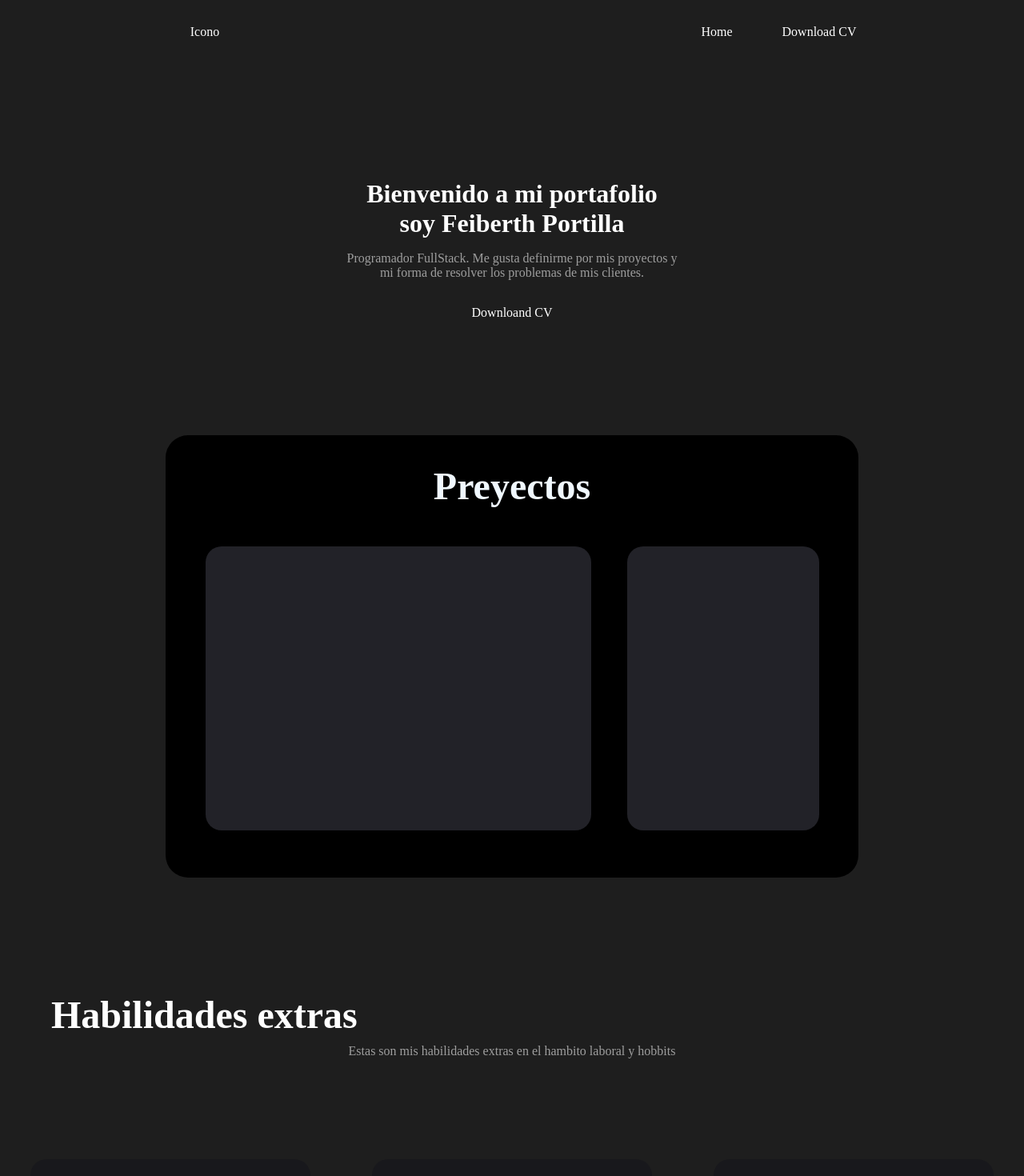
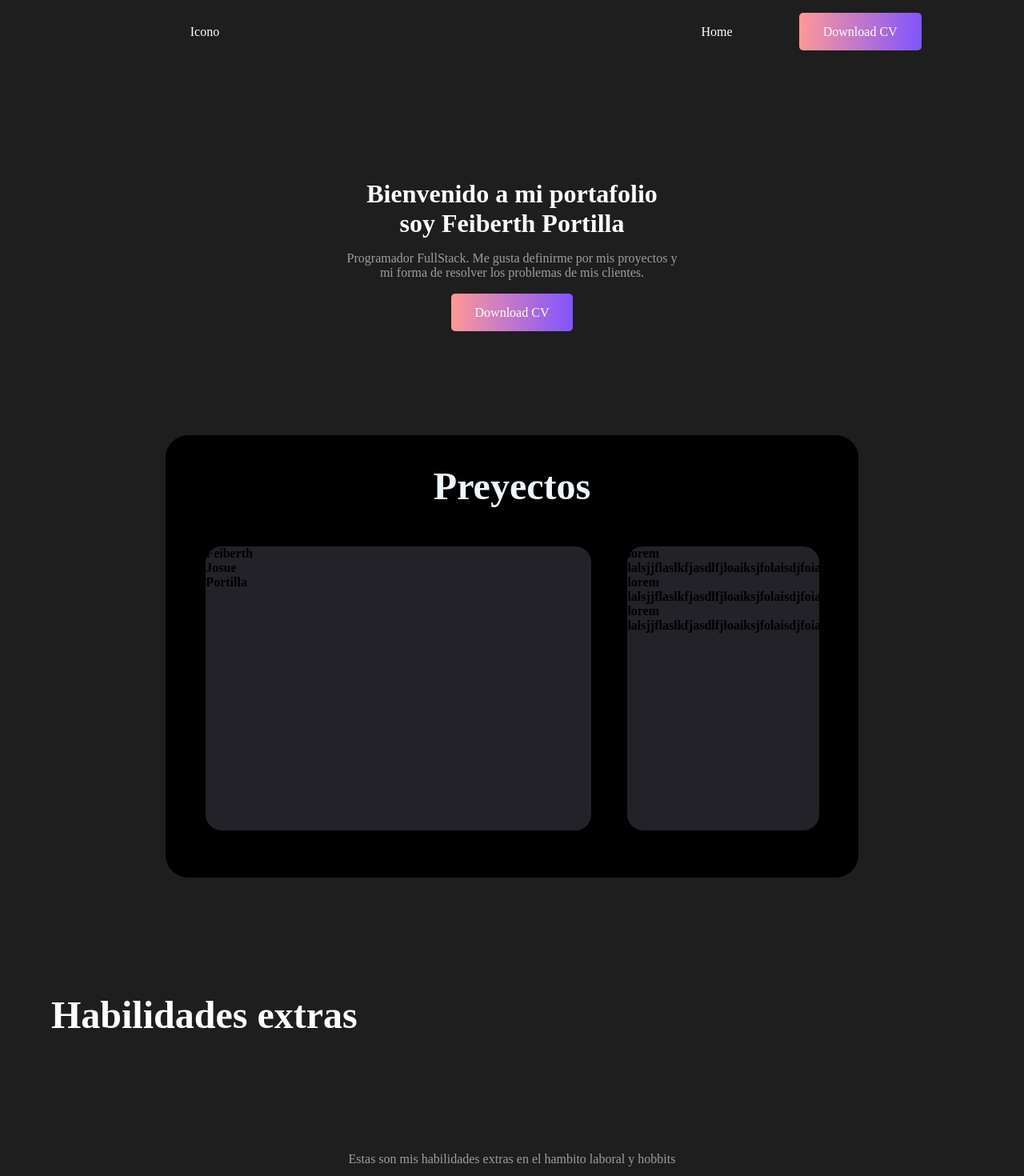
Before and after one commit to Feishop23/Portafolio_new, a React (Vite) app: page / in a window 1280 px wide. Shown: the top 1470 px of the page at 80% size. Built offline with nearby package versions, Linux system fonts and the light colour scheme.

Commit message:
Solo falta hacer el slider de Proyectos

```diff
--- a/package.json
+++ b/package.json
@@ -9,6 +9,7 @@
     "preview": "vite preview"
   },
   "dependencies": {
+    "axios": "^1.2.0",
     "react": "^18.2.0",
     "react-dom": "^18.2.0"
   },
--- /dev/null
+++ b/src/componentes/Card/CardsSkills.jsx
@@ -0,0 +1,31 @@
+import React from 'react'
+import Skills from './Skills'
+
+const cards = [
+    {
+      id: 1,
+      title: ' Feiberth',
+      description: 'lorem lalsjjflaslkfjasdlfjloaiksjfolaisdjfoiasdjf'
+    },
+    {
+      id: 2,
+      title: ' Josue',
+      description: 'lorem lalsjjflaslkfjasdlfjloaiksjfolaisdjfoiasdjf'
+    },
+    {
+      id: 3,
+      title: ' Portilla',
+      description: 'lorem lalsjjflaslkfjasdlfjloaiksjfolaisdjfoiasdjf'
+    },
+  ]
+const CardsSkills = () => {
+  return (
+    <div >
+        {cards.map(card => (
+            <Skills key={card.id} title={card.title}/>
+        ))}
+    </div>
+  )
+}
+
+export default CardsSkills
--- /dev/null
+++ b/src/componentes/Card/CardsSkills2.jsx
@@ -0,0 +1,31 @@
+import React from 'react'
+import Skills from './Skills'
+
+const CardsSkills2 = () => {
+    const cards = [
+        {
+          id: 1,
+          title: ' Feiberth',
+          description: 'lorem lalsjjflaslkfjasdlfjloaiksjfolaisdjfoiasdjf'
+        },
+        {
+          id: 2,
+          title: ' Josue',
+          description: 'lorem lalsjjflaslkfjasdlfjloaiksjfolaisdjfoiasdjf'
+        },
+        {
+          id: 3,
+          title: ' Portilla',
+          description: 'lorem lalsjjflaslkfjasdlfjloaiksjfolaisdjfoiasdjf'
+        },
+      ]
+  return (
+    <div >
+        {cards?.map(card => (
+            <Skills key={card.id} title={card.description} />
+        ))}
+    </div>
+  )
+}
+
+export default CardsSkills2
--- /dev/null
+++ b/src/componentes/Card/Skills.jsx
@@ -0,0 +1,12 @@
+import React from 'react'
+
+
+const Skills = ({title}) => {
+  return (
+    <div>
+        <h4>{title}</h4>
+    </div>
+  )
+}
+
+export default Skills
--- a/src/componentes/Objetos/Barra.jsx
+++ b/src/componentes/Objetos/Barra.jsx
@@ -8,7 +8,7 @@ const Barra = () => {
 
             <ul>
                 <li><a href="">Home</a></li>
-                <li><a href="">Download CV</a></li>
+                <li className='Btn_download'><a download='Feiberth Cv' href='./Cv.pdf'>Download CV</a></li>
             </ul>
         </div>
     </div>
--- a/src/componentes/Objetos/Concepto.jsx
+++ b/src/componentes/Objetos/Concepto.jsx
@@ -9,7 +9,7 @@ const Concepto = () => {
         <p>Es un mundo muy abierto cuando se trata de tecnologia y creacion, el concepto que mas me encanta sobre el tema es "Tienes la libertad de hacer y desacer el mundo tecnologico como gustes"</p>
         <div className="Btn_concept">
             <ul>
-                <li><a href="">Downloand CV</a></li>
+                <li className='Btn_download'><a download='Feiberth Cv' href='./Cv.pdf'>Download CV</a></li>
             </ul>
         </div>
       </div>
--- a/src/componentes/Objetos/Cuadros/Cuadros.jsx
+++ b/src/componentes/Objetos/Cuadros/Cuadros.jsx
@@ -1,11 +1,21 @@
 import React from 'react'
+import CardsSkills from '../../Card/CardsSkills';
+import CardsSkills2 from '../../Card/CardsSkills2';
 import '../Style/Style.css'
+
+
 export const Cuadros = () => {
+
   return (
     <div>
          <div className='Contenedor-cuadros-grices'>
-                  <div className="cuadros-gris-1"></div>
-                  <div className="cuadros-gris-2"></div>
+
+                  <div className="cuadros-gris-1">
+                    <CardsSkills/>
+                  </div>
+                  <div className="cuadros-gris-2">
+                    <CardsSkills2/>
+                  </div>
                 </div>
     </div>
   )
--- a/src/componentes/Objetos/Formulario.jsx
+++ b/src/componentes/Objetos/Formulario.jsx
@@ -8,7 +8,7 @@ const Formulario = () => {
     <div className='Form'>
       <div className="Video_form">
          <video className='Video_technology'  loop autoPlay controls>
-                  <source src='/public/gifs/video.MP4' type='video/mp4' />
+                  <source src='/Portafolio_new/public/gifs/video.MP4' type='video/mp4' />
                 </video>
                 </div>
 
@@ -50,8 +50,8 @@ const Formulario = () => {
 
         <input
         type="submit"
-         target='_blank'
-          value="Send"
+         target="_blank"
+          value="Update"
           className="form_cta"/>
         </form>
 
--- a/src/componentes/Objetos/Pie_Paginal.jsx
+++ b/src/componentes/Objetos/Pie_Paginal.jsx
@@ -1,8 +1,12 @@
 import React from 'react'
 import './Style/Style.css'
 const Pie_Paginal = () => {
+
+
+
   return (
 <div className='Bas_page'>
+     <div className='Bas_background'>
        <p>
        Copyright 2022 for Ferber's Company
        </p>
@@ -15,6 +19,7 @@ const Pie_Paginal = () => {
          </ul>
        </div>
      </div>
+      </div>
   )
 }
 
--- a/src/componentes/Objetos/Presentacion.jsx
+++ b/src/componentes/Objetos/Presentacion.jsx
@@ -5,9 +5,9 @@ export const Presentacion = () => {
     <div className="Present">
         <div className="Titulo"><h1>Bienvenido a mi portafolio <br /> soy Feiberth Portilla</h1></div>
         <div className="Parrafo"><p> Programador FullStack. Me gusta definirme por mis proyectos y <br /> mi forma de resolver los problemas de mis clientes.</p></div>
-        <div className="Btn">
+        <div className="Btn_present">
             <ul>
-                <li><a href="">Downloand CV</a></li>
+                <li className='Btn_download'><a download='Feiberth Cv' href='./Cv.pdf'>Download CV</a></li>
             </ul>
         </div>
     </div>
--- a/src/componentes/Objetos/Style/Style.css
+++ b/src/componentes/Objetos/Style/Style.css
@@ -1,5 +1,6 @@
 
 :root{
+--color_degrading: linear-gradient(92.51deg, #FF9898 0.48%, #8054FF 100%);
 --box_color_gray:#222228 ;
 --box_color_dark: #18181C;
 --box_color_text_white: #FFFFFF;
@@ -9,7 +10,8 @@
 --Ellipse_11: 380.97px;
 --Ellipse_10: 260.44px;
 --Ellipse_9: 124.14px;
---Margin: 9em 0em 1em;
+--Margin: 9em 0em 0em;
+--Margin_for_the_form: 9em 0em;
 }
 *{
 margin: 0;
@@ -39,9 +41,9 @@ align-items: center;
 }
 .Barra ul{
   display: grid;
-  grid-template-columns: 50% auto;
+  grid-template-columns: 50% 90%;
 }
-
+  /* --------Present-------- */
   .Present{
 margin: var(--Margin);
 }
@@ -52,7 +54,7 @@ margin-bottom:1em;
   .Parrafo{
 text-align: center;
 }
-  .Btn{
+  .Btn_present{
 margin-top:2em ;
 text-align: center;
 }
@@ -191,37 +193,37 @@ border: 1px solid #444444a3;
     }
     .Ellipse_11::after{
 content: "";
-background-color: #b97e00;
+background-color: #ffffff;
 width: 30px;
 height: 30px;
 border-radius: 50px;
 position: absolute;
 z-index: 1;
-outline: 5px solid rgba(237, 240, 140, 0.673);
+outline: 5px solid rgba(255, 255, 255, 0.673);
 left: 280px;
 top: 250px;
 }
 .Ellipse_11::before{
   content: "";
-background-color: #0abeff;
+background-color: #ffffff;
 width: 30px;
 height: 30px;
 border-radius: 50px;
 position: absolute;
 z-index: 1;
-outline: 5px solid  rgba(140, 213, 240, 0.551);
+outline: 5px solid  rgba(255, 255, 255, 0.551);
 top: 175px;
 right: 365px;
 }
 .box_One{
   content: "";
-background: radial-gradient(782.08% 1388.98% at 31.82% -6.82%, rgb(255, 152, 152) 0%, rgb(127, 84, 255) 100%);
+background-color:  rgb(255, 255, 255) ;
 width: 30px;
 height: 30px;
 border-radius: 50px;
 position: absolute;
 z-index: 1;
-outline: 5px solid  rgba(240, 140, 140, 0.492);
+outline: 5px solid  rgba(255, 255, 255, 0.492);
 top: -14px;
 right: 0px;
 
@@ -258,7 +260,7 @@ background: #8D8D8D;
   display: flex;
   justify-content: space-around;
   align-items: center;
-  margin: 0em 1.5em;
+  margin: var(--Margin);
 }
 
 .Tittle_concept H1{
@@ -278,16 +280,15 @@ max-width: 385px;
   text-align: start;
   }
 
-
+  /* -----------Technology---------- */
 
   .Concept_technology{
     text-align: center;
-    margin: 114px 0px;
-
+    margin: var(--Margin);
   }
 
   .Options_technology ul{
-margin: 208px 0px;
+margin: 208px 0px 0px 0px;
 display: flex;
 justify-content: center;
 flex-direction: row;
@@ -306,6 +307,7 @@ gap: 3em;
       display: flex;
       justify-content: space-evenly;
       align-items: center;
+      margin: var(--Margin_for_the_form);
     }
     .Video_form{
       display: flex;
@@ -315,30 +317,56 @@ gap: 3em;
     height: 400px;
    }
    form{
+    position: relative;
     display: flex;
     flex-direction: column;
     flex-wrap: wrap;
+    align-items: center;
     gap: 2em;
-    max-width: 200px;
+    max-width: 400px;
+  }
+  input{
+    height: 44px;
+    width: 400px;
+    border-radius: 5px;
+  }
+  .form_cta{
+    text-align: center;
+    width: 108px;
+    color: var(--box_color_text_white);
+    border: none;
+    background: var(--color_degrading);
   }
   .form_input--message{
-    max-width: 200px;
-    min-width: 200px;
+    max-width: 400px;
+    min-width: 400px;
     min-height: 156px;
   }
+    /* -------Bas_page-------- */
   .Bas_page{
-
-    margin: 5em 0em 10px;
+    margin: var(--Margin);
+    padding: 46px 0em 46px 0em;
+    background-color: rgb(0, 0, 0);
+  }
+  .Bas_background{
     display: flex;
-    justify-content: space-evenly;
+    justify-content: space-between;
     align-items: center;
+    margin: 0em 4em 0em 18em ;
   }
   .Bas_page p{
-   font-size: 20px;
-   background-color: #0000;
+   font-size: 14px;
   }
 
   .Social-red ul{
   display: flex;
   gap: 1em;
   }
+
+
+    /* ----Btn_dowload----- */
+    .Btn_download a{
+      background: var(--color_degrading);
+      padding: 15px 30px;
+      border-radius: 5px;
+    }
--- a/vite.config.js
+++ b/vite.config.js
@@ -3,5 +3,6 @@ import react from '@vitejs/plugin-react'
 
 // https://vitejs.dev/config/
 export default defineConfig({
-  plugins: [react()]
+  plugins: [react()],
+  server:{host:true}
 })
```
Also changed, not shown: 1 other file (tests, documents, lock files or other folders). Lines whose indentation alone changed are shown as unchanged.
